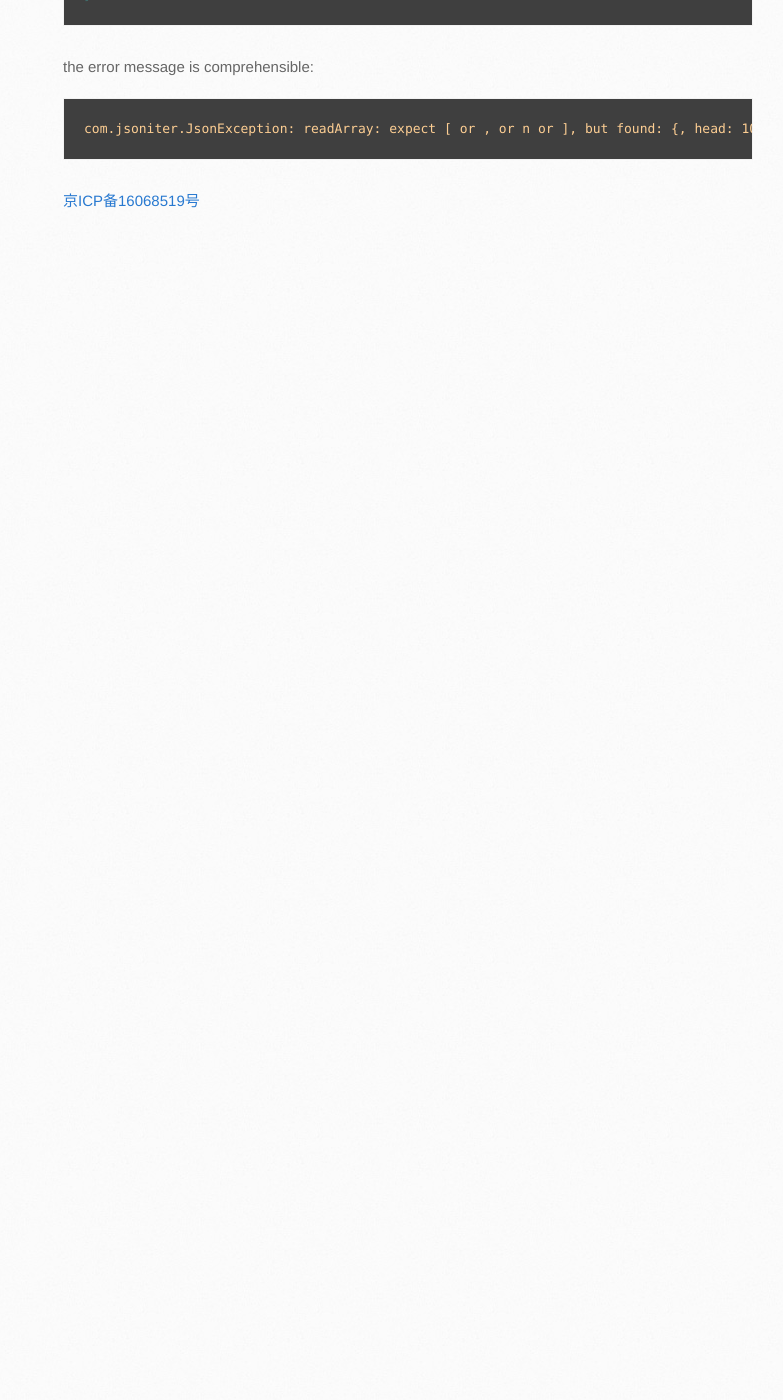
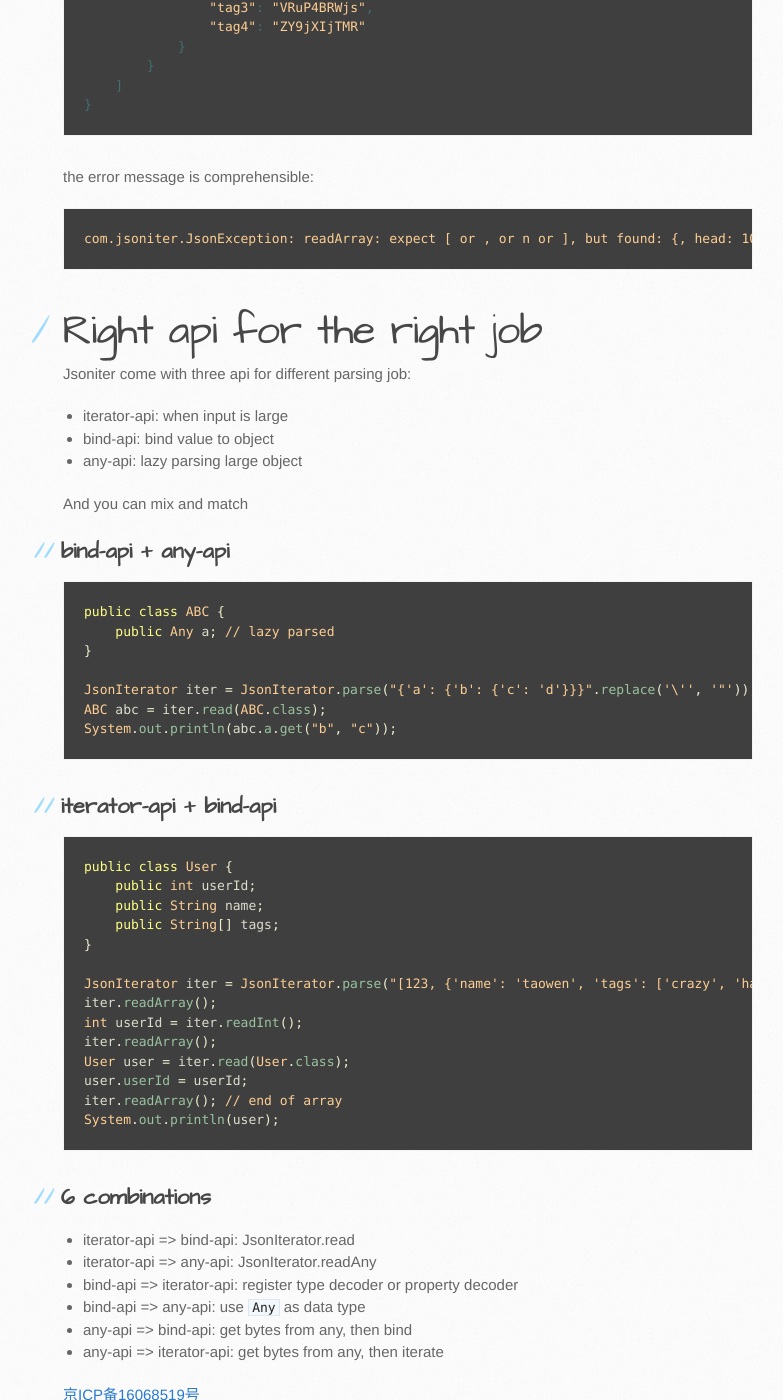
Before and after one commit to json-iterator/json-iterator.github.io, a Jekyll site: the page built from java-features.md, in a window 1280 px wide and 1400 px high, scrolled down 20514 px. Shown: the whole window, without its empty margins (107-890 px from the left). Built offline with Jekyll 4.4.1, drawn with Linux system fonts in a browser that asks for light colours; comment, search, counter and statistics services are not loaded; before the commit the page ends 20769 px from its top, so only the background shows below that; some of the changed text lies outside the part shown.

Commit message:
Update java-features.md

````diff
--- a/java-features.md
+++ b/java-features.md
@@ -902,3 +902,53 @@ the error message is comprehensible:
 ```
 com.jsoniter.JsonException: readArray: expect [ or , or n or ], but found: {, head: 1010, peek:  "tags": {, buf: {
 ```
+
+# Right api for the right job
+
+Jsoniter come with three api for different parsing job:
+
+* iterator-api: when input is large
+* bind-api: bind value to object
+* any-api: lazy parsing large object
+
+And you can mix and match
+
+## bind-api + any-api
+
+```java
+public class ABC {
+    public Any a; // lazy parsed
+}
+
+JsonIterator iter = JsonIterator.parse("{'a': {'b': {'c': 'd'}}}".replace('\'', '"'));
+ABC abc = iter.read(ABC.class);
+System.out.println(abc.a.get("b", "c"));
+```
+
+## iterator-api + bind-api
+
+```java
+public class User {
+    public int userId;
+    public String name;
+    public String[] tags;
+}
+
+JsonIterator iter = JsonIterator.parse("[123, {'name': 'taowen', 'tags': ['crazy', 'hacker']}]".replace('\'', '"'));
+iter.readArray();
+int userId = iter.readInt();
+iter.readArray();
+User user = iter.read(User.class);
+user.userId = userId;
+iter.readArray(); // end of array
+System.out.println(user);
+```
+
+## 6 combinations
+
+* iterator-api => bind-api: JsonIterator.read
+* iterator-api => any-api: JsonIterator.readAny
+* bind-api => iterator-api: register type decoder or property decoder
+* bind-api => any-api: use `Any` as data type
+* any-api => bind-api: get bytes from any, then bind
+* any-api => iterator-api: get bytes from any, then iterate
````
